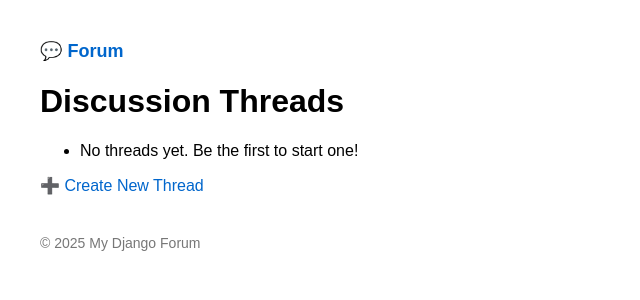
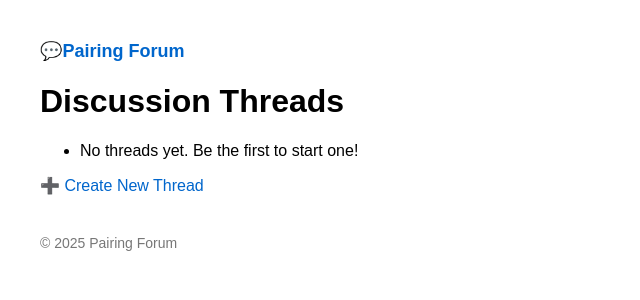
Before and after one commit to rockefelm/pair2learn, a Django app: page /forum/ in a window 1280 px wide. Shown: the top 300 px of the page, without its empty margins (0-640 px from the left). Run offline with Django 5.2, Linux system fonts and the light colour scheme; data that the repository does not hold is empty.

Commit message:
okay last change for real for tonight

```diff
--- a/forum/templates/base.html
+++ b/forum/templates/base.html
@@ -15,7 +15,7 @@
 </head>
 <body>
   <div class="nav">
-    <strong><a href="{% url 'forum:thread-list' %}">💬 Forum</a></strong>
+    <strong><a href="{% url 'forum:thread-list' %}">💬Pairing Forum</a></strong>
   </div>
 
   <main>
@@ -23,7 +23,7 @@
   </main>
 
   <footer class="footer">
-    &copy; {% now "Y" %} My Django Forum
+    &copy; {% now "Y" %} Pairing Forum
   </footer>
 </body>
 </html>
```
